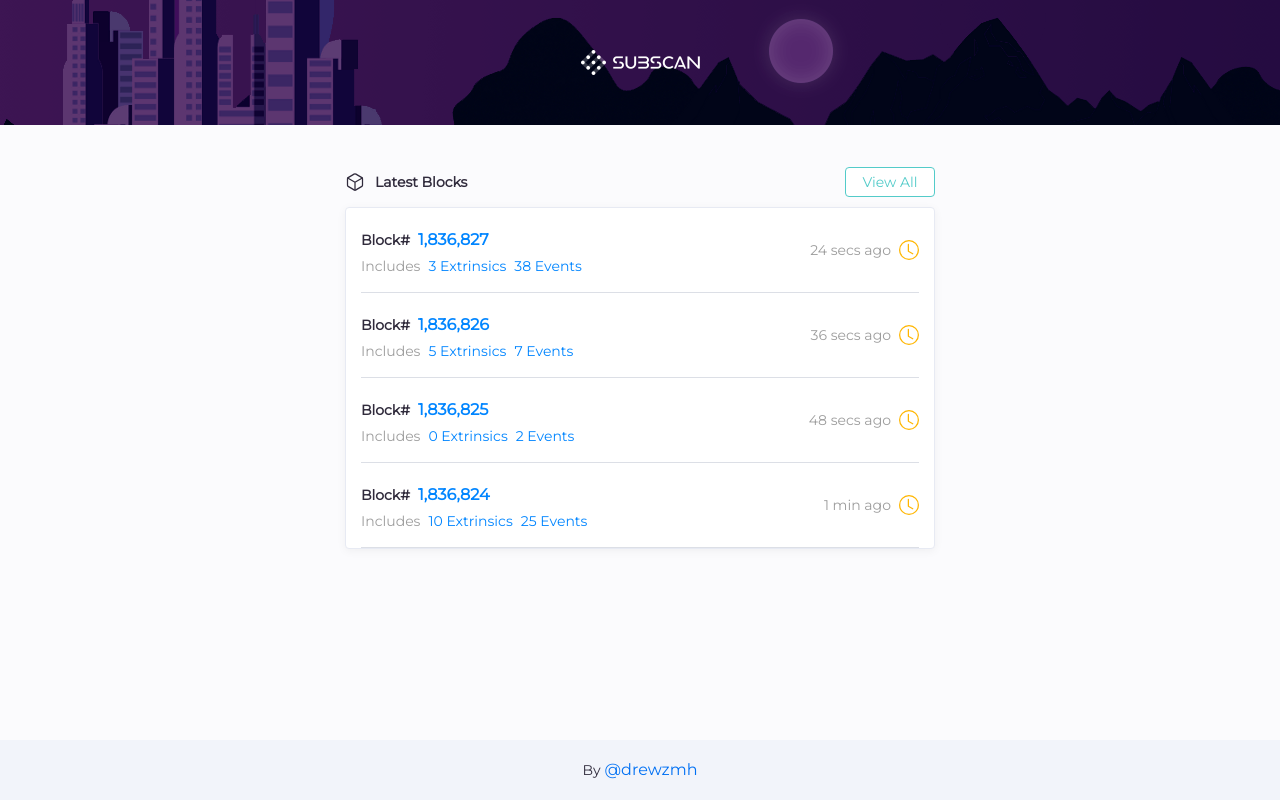
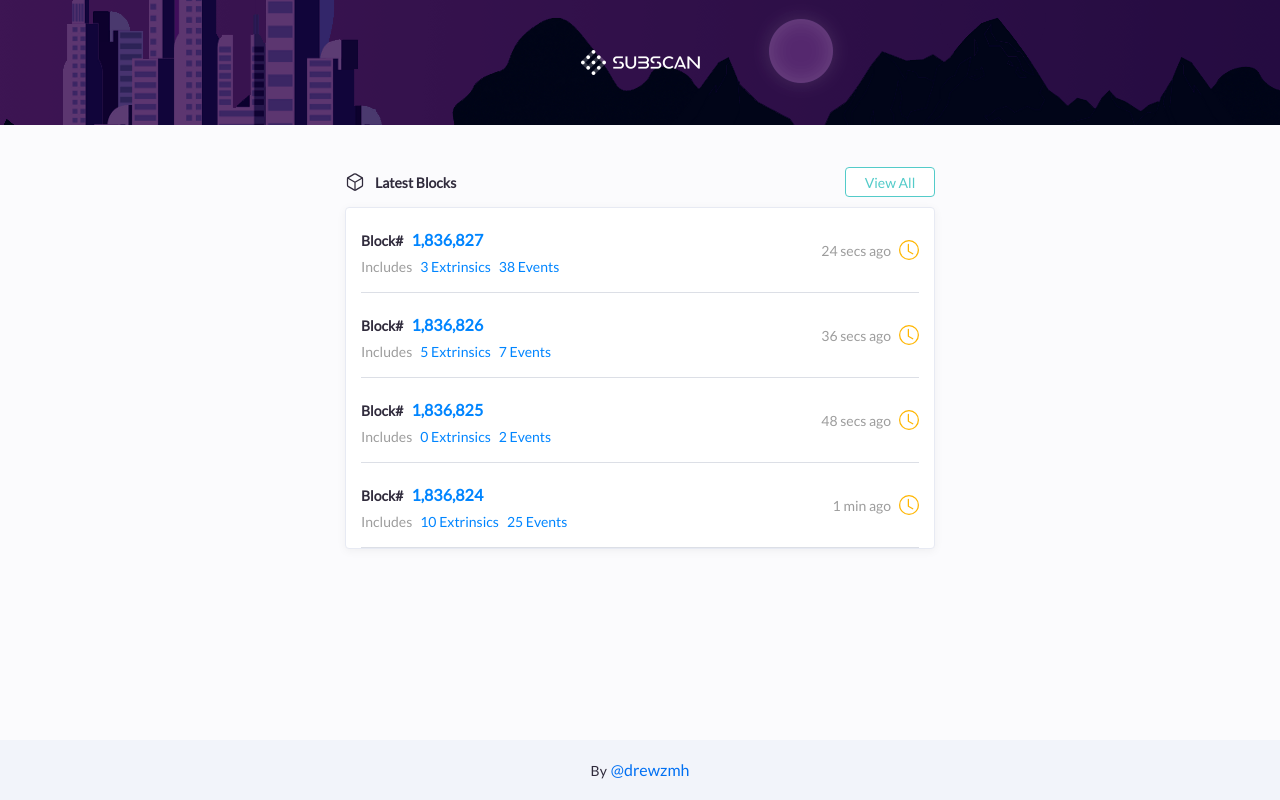
Before and after one commit to amh22/moonbeam, a Next.js app: page / in a window 1280 px wide. Built offline with nearby package versions, Linux system fonts and the light colour scheme.

Commit message:
➕ feat(Font): swappeed Montserrat for Lato

```diff
--- a/pages/_document.js
+++ b/pages/_document.js
@@ -4,7 +4,7 @@
   return (
     <Html>
       <Head>
-        <link link href='https://fonts.googleapis.com/css2?family=Montserrat&display=swap' rel='stylesheet' />
+        <link href='https://fonts.googleapis.com/css2?family=Lato&display=swap' rel='stylesheet' />
       </Head>
       <body>
         <Main />
--- a/styles/globals.css
+++ b/styles/globals.css
@@ -17,7 +17,7 @@
 body,
 #__next {
   height: 100%;
-  font-family: 'Montserrat', -apple-system, BlinkMacSystemFont, Segoe UI, Roboto, Oxygen, Ubuntu, Cantarell, Fira Sans,
+  font-family: 'Lato', -apple-system, BlinkMacSystemFont, Segoe UI, Roboto, Oxygen, Ubuntu, Cantarell, Fira Sans,
     Droid Sans, Helvetica Neue, sans-serif;
 }
 
```
